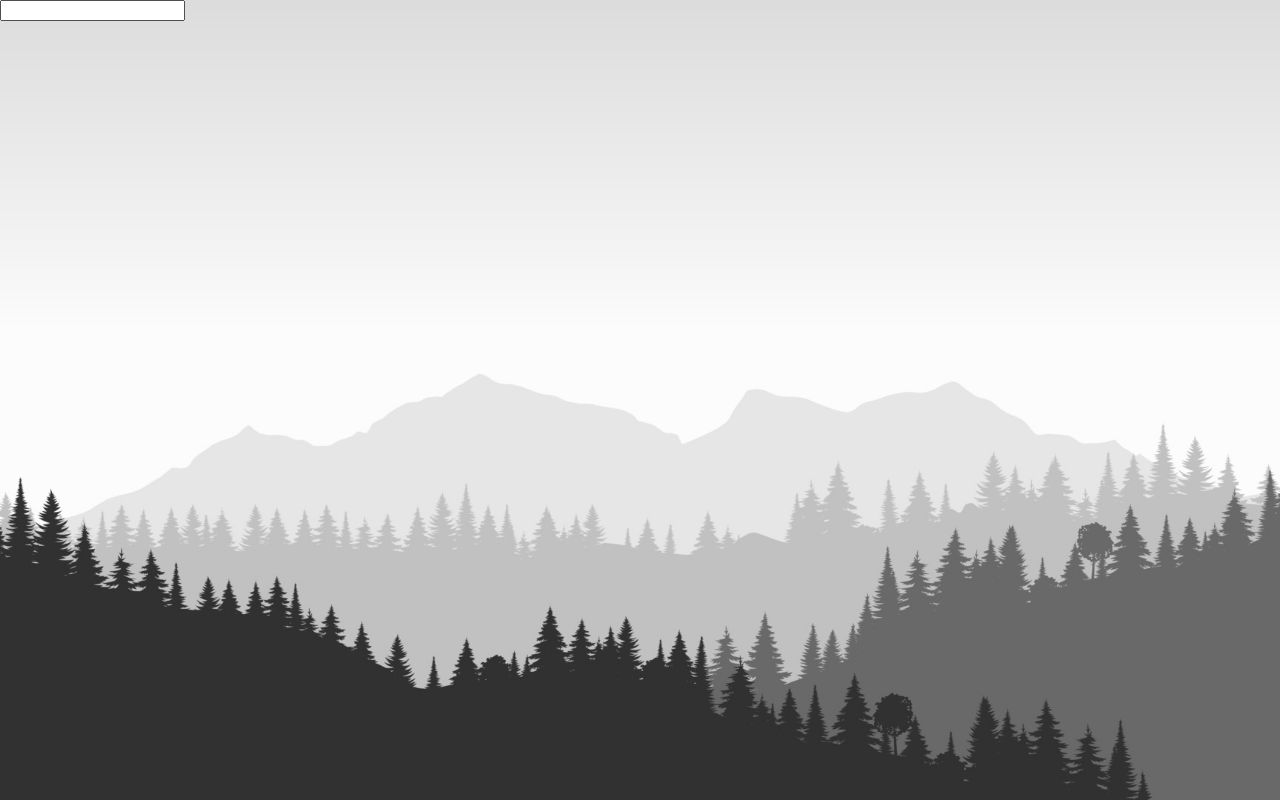
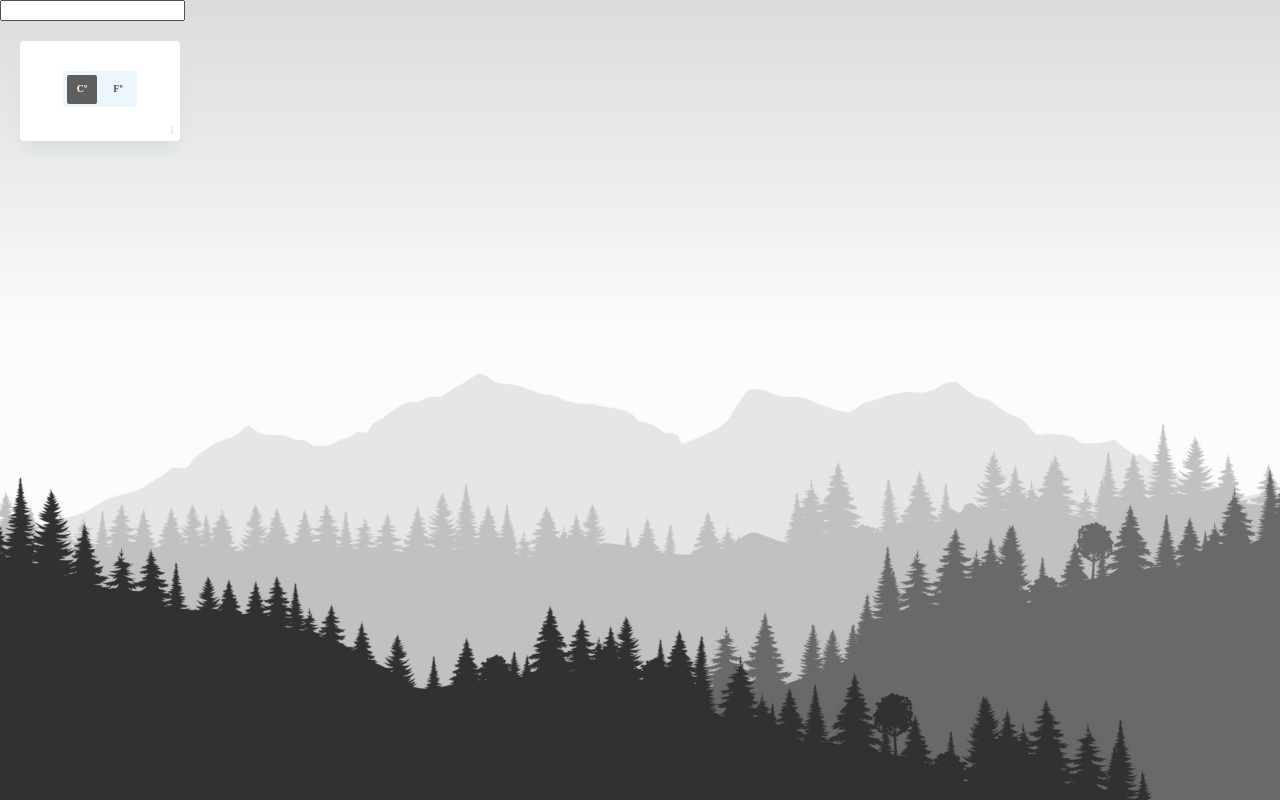
Before and after one commit to detrett/weather-app, a website built with webpack: page src/template.html in a window 1280 px wide. Built offline with nearby package versions, Linux system fonts and the light colour scheme.

Commit message:
feat: add toggle switch for temp

```diff
--- a/package.json
+++ b/package.json
@@ -4,8 +4,8 @@
   "description": "",
   "main": "index.js",
   "scripts": {
-    "start": "webpack serve --open --config webpack.dev.js",
-    "build": "webpack --config webpack.prod.js",
+    "start": "webpack serve --open --config webpack.config.js",
+    "build": "webpack --config webpack.config.js",
     "deploy": "gh-pages -d dist",
     "test": "echo \"Error: no test specified\" && exit 1"
   },
--- a/src/index.js
+++ b/src/index.js
@@ -24,6 +24,22 @@ const searchLocationForm = new SearchLocationForm(
   unit
 );
 
+const toggleUnitSwitch = document.querySelector("input[name=checkbox]");
+toggleUnitSwitch.addEventListener("change", () => {
+  if (toggleUnitSwitch.checked) {
+    unit = "us"
+    searchLocationForm.setUnit(unit);
+    logger.display("Temperature is now on Fº");
+  } else {
+    unit = "metric"
+    searchLocationForm.setUnit(unit);
+    logger.display("Temperature is now on Cº");
+  }
+})
+
+
+
+
 
 
 // fetchUserLocation()
--- a/src/searcher.js
+++ b/src/searcher.js
@@ -19,6 +19,10 @@ export class SearchLocationForm {
     this.coordinatesRegex = /^\s*(-?\d+(?:\.\d+)?)\s*,\s*(-?\d+(?:\.\d+)?)\s*$/;
 
     this.initialize();
+  }
+
+  setUnit(unit) {
+    this.unit = unit;
   }
 
   initialize() {
--- a/src/styles.css
+++ b/src/styles.css
@@ -89,3 +89,128 @@ html {
     display: block;
   }
 }
+
+/*Toggle switch button*/
+
+.toggle-button-cover {
+  display: table-cell;
+  position: relative;
+  width: 200px;
+  height: 140px;
+  box-sizing: border-box;
+}
+
+.button-cover {
+  height: 100px;
+  margin: 20px;
+  background-color: #fff;
+  box-shadow: 0 10px 20px -8px #c5d6d6;
+  border-radius: 4px;
+}
+
+.button-cover:before {
+  counter-increment: button-counter;
+  content: counter(button-counter);
+  position: absolute;
+  right: 0;
+  bottom: 0;
+  color: #d7e3e3;
+  font-size: 12px;
+  line-height: 1;
+  padding: 5px;
+}
+
+.button-cover,
+.knobs,
+.layer {
+  position: absolute;
+  top: 0;
+  right: 0;
+  bottom: 0;
+  left: 0;
+}
+
+.button {
+  position: relative;
+  top: 50%;
+  width: 74px;
+  height: 36px;
+  margin: -20px auto 0 auto;
+  overflow: hidden;
+}
+
+.checkbox {
+  position: relative;
+  width: 100%;
+  height: 100%;
+  padding: 0;
+  margin: 0;
+  opacity: 0;
+  cursor: pointer;
+  z-index: 3;
+}
+
+.knobs {
+  z-index: 2;
+}
+
+.layer {
+  width: 100%;
+  background-color: #ebf7fc;
+  transition: 0.3s ease all;
+  z-index: 1;
+}
+
+#toggle-unit .knobs:before,
+#toggle-unit .knobs:after,
+#toggle-unit .knobs span {
+  position: absolute;
+  top: 4px;
+  width: 30px;
+  height: 80%;
+  font-size: 10px;
+  font-weight: bold;
+  text-align: center;
+  line-height: 1;
+  padding: 9px 4px;
+  border-radius: 2px;
+  transition: 0.3s ease all;
+}
+
+#toggle-unit {
+  & .knobs:before {
+    content: "";
+    left: 4px;
+    background-color: var(--neutral-dark);
+  }
+
+  & .knobs:after {
+    content: "Fº";
+    right: 4px;
+    color: #4e4e4e;
+  }
+
+  & .knobs span {
+    display: inline-block;
+    left: 4px;
+    color: #fff;
+    z-index: 1;
+  }
+
+  & .checkbox:checked  + .knobs span{
+    color: #4e4e4e;
+  }
+
+  & .checkbox:checked + .knobs:before {
+    left: 42px;
+    background-color: var(--neutral-dark);
+  }
+
+  & .checkbox:checked + .knobs:after {
+    color: #fff;
+  }
+}
+
+.checkbox:checked .layer {
+  background-color: #fcebeb;
+}
--- a/src/template.html
+++ b/src/template.html
@@ -10,6 +10,19 @@
     <input id="search-input" type="text" class="collapsible">
     <div id="search-nearby-btn"><button type="button">Search nearby</button></div>
   </form>
+
+  <div class="toggle-button-cover">
+    <div class="button-cover">
+      <div class="button" id="toggle-unit">
+        <input name="checkbox" type="checkbox" class="checkbox">
+        <div class="knobs">
+          <span>Cº</span>
+        </div>
+        <div class="layer"></div>
+      </div>
+    </div>
+  </div>
+
   <!-- <a href="https://www.vecteezy.com/free-vector/mountain-background">Mountain Background Vectors by Vecteezy</a> -->
 </body>
 </html>
```
